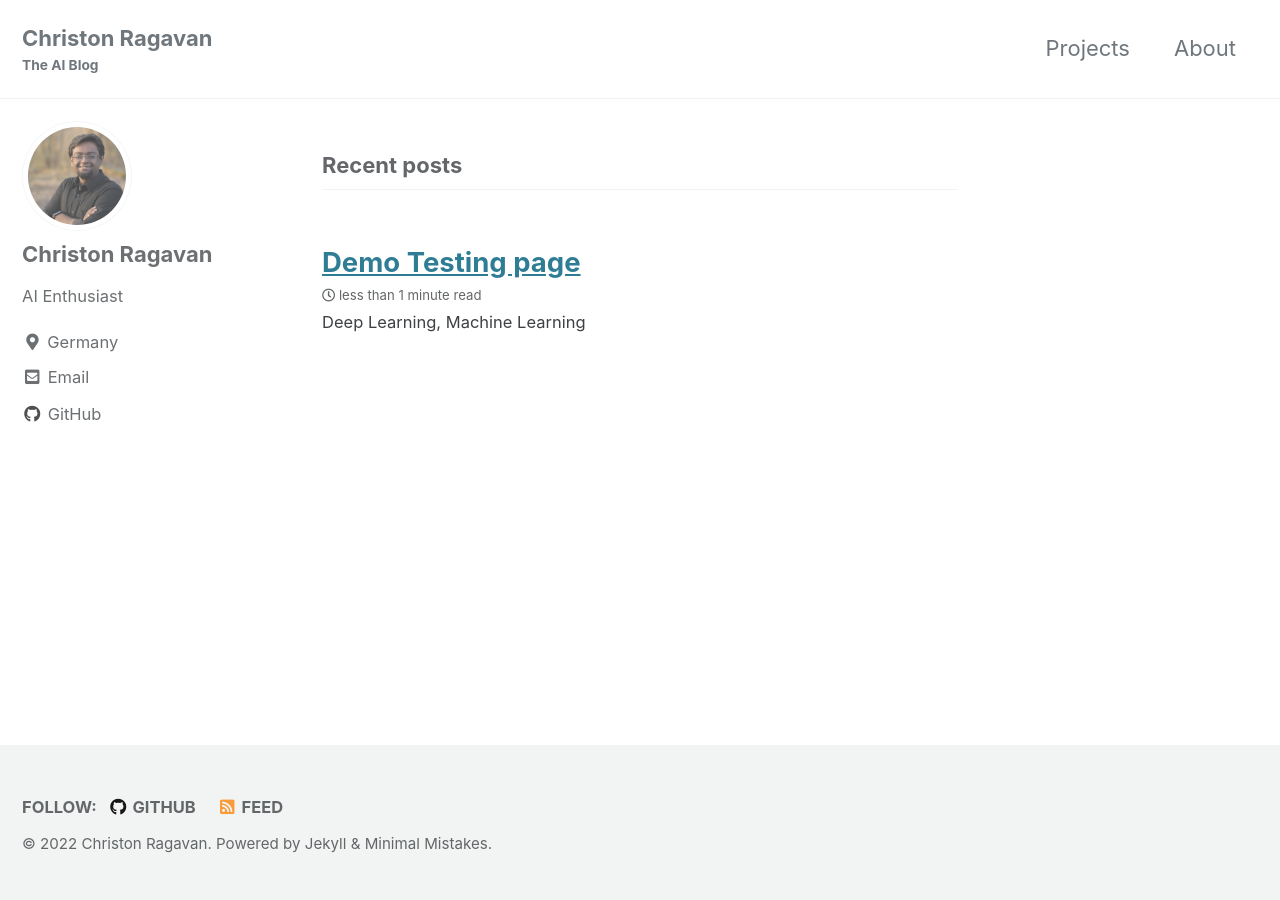
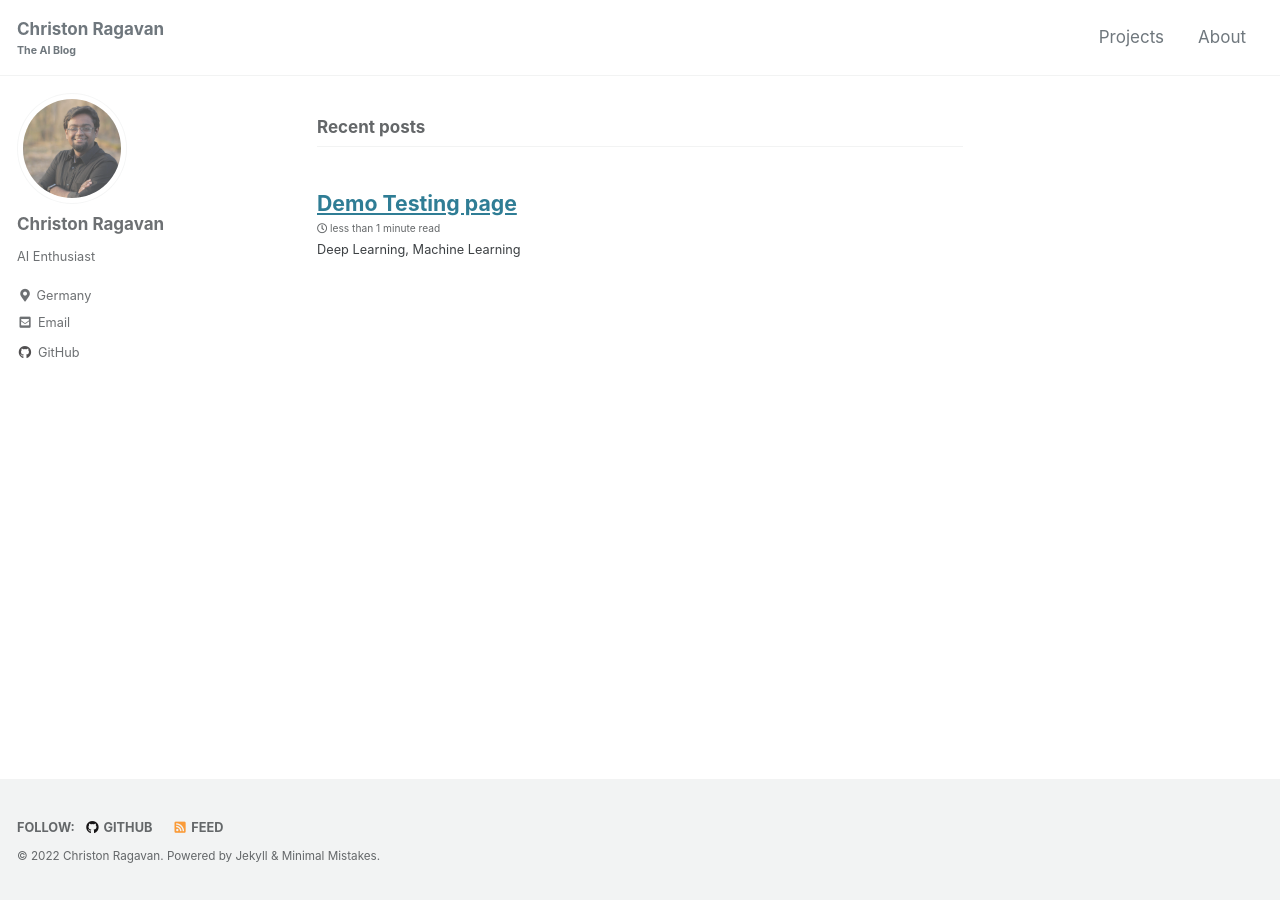
Before and after one commit to Christon-Ragavan/christon.github.io, a Jekyll site: the page built from index.html, in a window 1280 px wide. Built offline with Jekyll 4.4.1, drawn with Linux system fonts in a browser that asks for light colours; cached includes are drawn as plain includes; the list of posts is cut into pages by our own code.

Commit message:
testing_font_size
testing_font_size

```diff
--- a/_sass/minimal-mistakes/_reset.scss
+++ b/_sass/minimal-mistakes/_reset.scss
@@ -8,18 +8,18 @@ html {
   /* apply a natural box layout model to all elements */
   box-sizing: border-box;
   background-color: $background-color;
-  font-size: 16px;
+  font-size: 11px;
 
   @include breakpoint($medium) {
-    font-size: 18px;
+    font-size: 13px;
   }
 
   @include breakpoint($large) {
-    font-size: 20px;
+    font-size: 15px;
   }
 
   @include breakpoint($x-large) {
-    font-size: 22px;
+    font-size: 17px;
   }
 
   -webkit-text-size-adjust: 100%;
```
